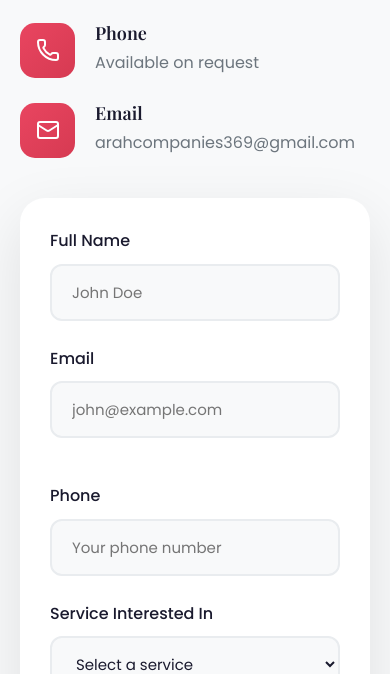
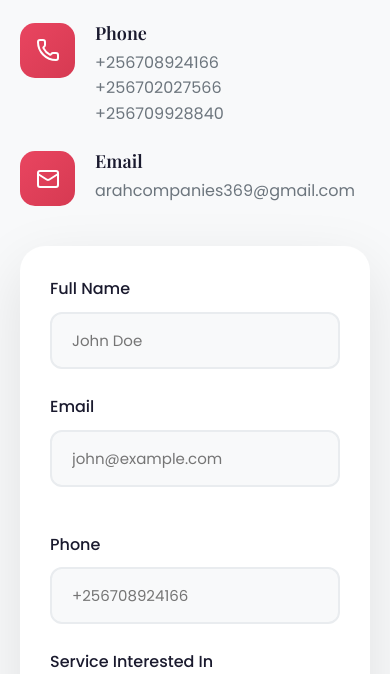
Before and after one commit to ngandapius53/ae-website, a Next.js app: page /contact in a window 390 px wide. Shown: the part 813-1487 px from the top of the page. Built offline with nearby package versions, Linux system fonts and the light colour scheme.

Commit message:
Restore contact phone numbers in footer and contact page

```diff
--- a/src/app/contact/page.tsx
+++ b/src/app/contact/page.tsx
@@ -198,7 +198,9 @@ export default function ContactPage() {
                   </div>
                   <div>
                     <h4>Phone</h4>
-                    <p>Available on request</p>
+                    <p>+256708924166</p>
+                    <p>+256702027566</p>
+                    <p>+256709928840</p>
                   </div>
                 </div>
                 <div className={styles.contactItem}>
@@ -281,7 +283,7 @@ export default function ContactPage() {
                         name="phone"
                         value={formData.phone}
                         onChange={handleChange}
-                        placeholder="Your phone number"
+                        placeholder="+256708924166"
                         className={errors.phone ? styles.fieldError : ''}
                         aria-invalid={Boolean(errors.phone)}
                         aria-describedby={errors.phone ? 'phone-error' : undefined}
--- a/src/components/Footer.tsx
+++ b/src/components/Footer.tsx
@@ -98,7 +98,11 @@ export default function Footer() {
             <div className={styles.contactItem}>
               <Phone size={18} />
               <span>
-                Available on request
+                +256708924166
+                <br />
+                +256702027566
+                <br />
+                +256709928840
               </span>
             </div>
             <div className={styles.contactItem}>
```
